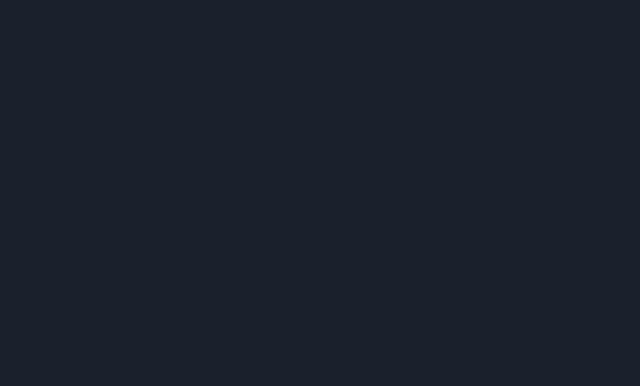
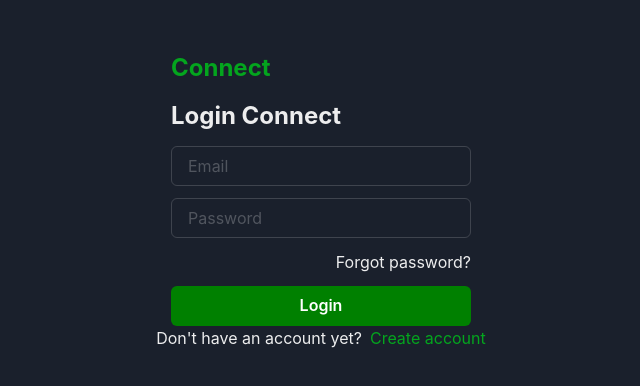
Before and after one commit to suryaelidanto/b48-threads-result, a React (Vite) app in the folder threads-fe/: page /auth/login in a window 1280 px wide. Before the commit this address had no page. Shown: the top 386 px of the page, without its empty margins (319-959 px from the left). Built offline with nearby package versions, Linux system fonts and the light colour scheme.

Commit message:
feat : register and login pages

```diff
--- a/threads-fe/src/App.tsx
+++ b/threads-fe/src/App.tsx
@@ -1,6 +1,8 @@
 import { Route, Routes } from "react-router-dom";
+import Main from "./layouts/Main";
 import Home from "./pages/Home";
-import Main from "./layouts/Main";
+import Login from "./pages/Login";
+import Register from "./pages/Register";
 
 export default function App() {
   return (
@@ -14,6 +16,8 @@ export default function App() {
           }
           path="/"
         />
+        <Route element={<Login />} path="/auth/login" />
+        <Route element={<Register />} path="/auth/register" />
       </Routes>
     </>
   );
--- /dev/null
+++ b/threads-fe/src/features/auth/components/FormLogin.tsx
@@ -0,0 +1,28 @@
+import { Box, Button, FormControl, Input, Text } from "@chakra-ui/react";
+
+export function FormLogin() {
+  return (
+    <FormControl
+      isRequired
+      display={"flex"}
+      flexDirection={"column"}
+      gap={3}
+      width={"300px"}
+    >
+      <Text color={"brand.green"} fontSize={"2xl"} fontWeight={"bold"}>
+        Connect
+      </Text>
+      <Text fontSize={"2xl"} fontWeight={"bold"}>
+        Login Connect
+      </Text>
+      <Input placeholder="Email" name="email" />
+      <Input type="password" placeholder="Password" name="password" />
+      <Box display="flex" justifyContent={"flex-end"}>
+        <Text>Forgot password?</Text>
+      </Box>
+      <Button backgroundColor={"green"} colorScheme="green" color={"white"}>
+        Login
+      </Button>
+    </FormControl>
+  );
+}
--- /dev/null
+++ b/threads-fe/src/features/auth/components/FormRegister.tsx
@@ -0,0 +1,25 @@
+import { Button, FormControl, Input, Text } from "@chakra-ui/react";
+
+export function FormRegister() {
+  return (
+    <FormControl
+      isRequired
+      display={"flex"}
+      flexDirection={"column"}
+      gap={3}
+      width={"300px"}
+    >
+      <Text color={"brand.green"} fontSize={"2xl"} fontWeight={"bold"}>
+        Connect
+      </Text>
+      <Text fontSize={"2xl"} fontWeight={"bold"}>
+        Create Account Connect
+      </Text>
+      <Input placeholder="First name" name="full_name" />
+      <Input placeholder="Username" name="username" />
+      <Input placeholder="Email" name="email" />
+      <Input type="password" placeholder="Password" name="password" />
+      <Button backgroundColor={"green"} colorScheme="green" color={"white"}>Create</Button>
+    </FormControl>
+  );
+}
--- /dev/null
+++ b/threads-fe/src/features/auth/components/index.ts
@@ -0,0 +1,2 @@
+export * from "./FormRegister";
+export * from "./FormLogin";
--- /dev/null
+++ b/threads-fe/src/features/auth/index.ts
@@ -0,0 +1 @@
+export * from "./components";
--- a/threads-fe/src/pages/Login.tsx
+++ b/threads-fe/src/pages/Login.tsx
@@ -1,9 +1,21 @@
+import { FormLogin } from "@/features/auth";
+import { Box, Text } from "@chakra-ui/react";
 
 export default function Login() {
-
   return (
-    <>
-
-    </>
+    <Box
+      display={"flex"}
+      flexDirection={"column"}
+      alignItems={"center"}
+      marginTop={"50px"}
+    >
+      <FormLogin />
+      <Box display={"flex"} gap={2}>
+        <Text>Don't have an account yet?</Text>
+        <Text color={"brand.green"} cursor={"pointer"}>
+          Create account
+        </Text>
+      </Box>
+    </Box>
   );
 }
--- a/threads-fe/src/pages/Register.tsx
+++ b/threads-fe/src/pages/Register.tsx
@@ -1,9 +1,21 @@
+import { FormRegister } from "@/features/auth";
+import { Box, Text } from "@chakra-ui/react";
 
 export default function Register() {
-
   return (
-    <>
-
-    </>
+    <Box
+      display={"flex"}
+      flexDirection={"column"}
+      alignItems={"center"}
+      marginTop={"50px"}
+    >
+      <FormRegister />
+      <Box display={"flex"} gap={2}>
+        <Text>Already have account?</Text>
+        <Text color={"brand.green"} cursor={"pointer"}>
+          Login
+        </Text>
+      </Box>
+    </Box>
   );
 }
```
